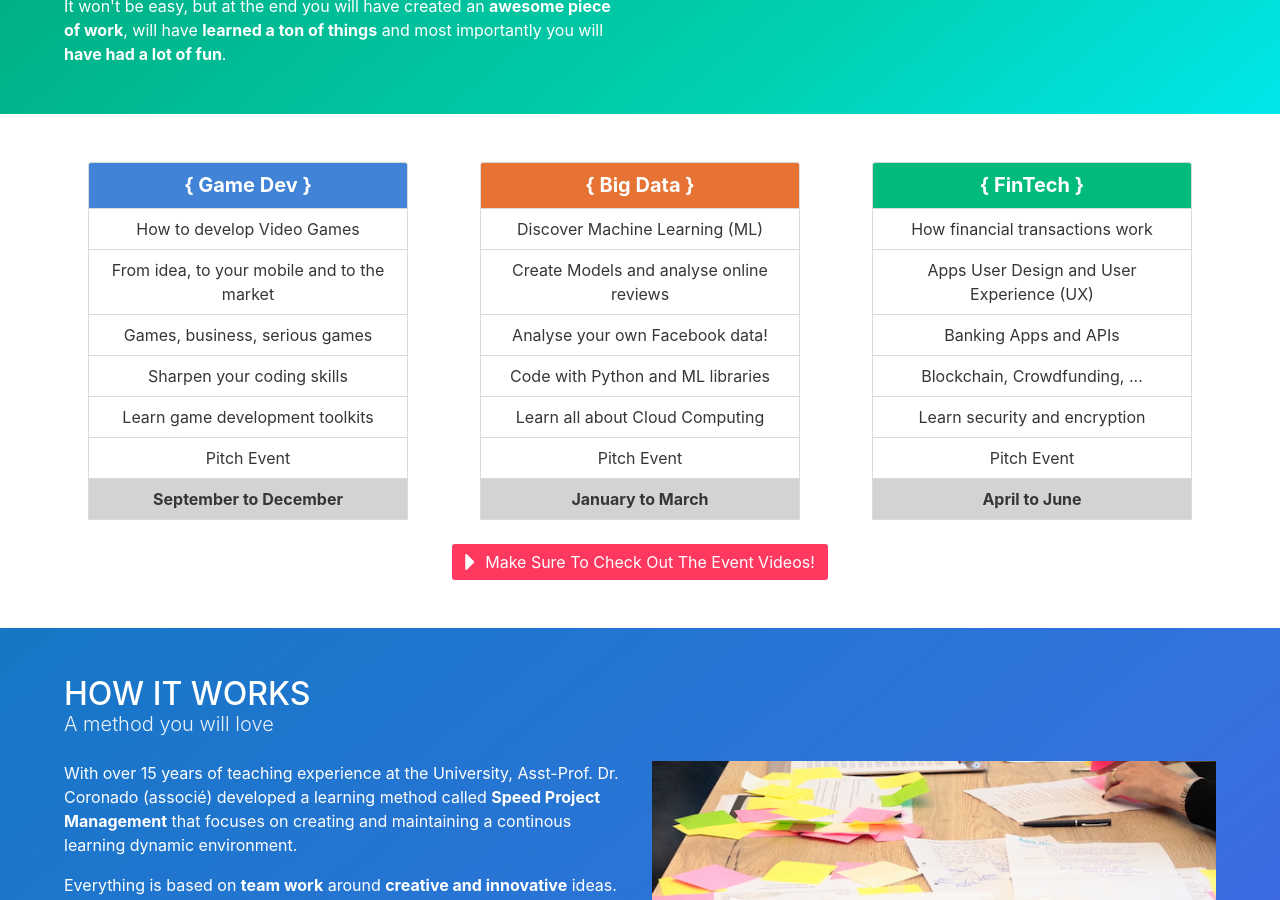
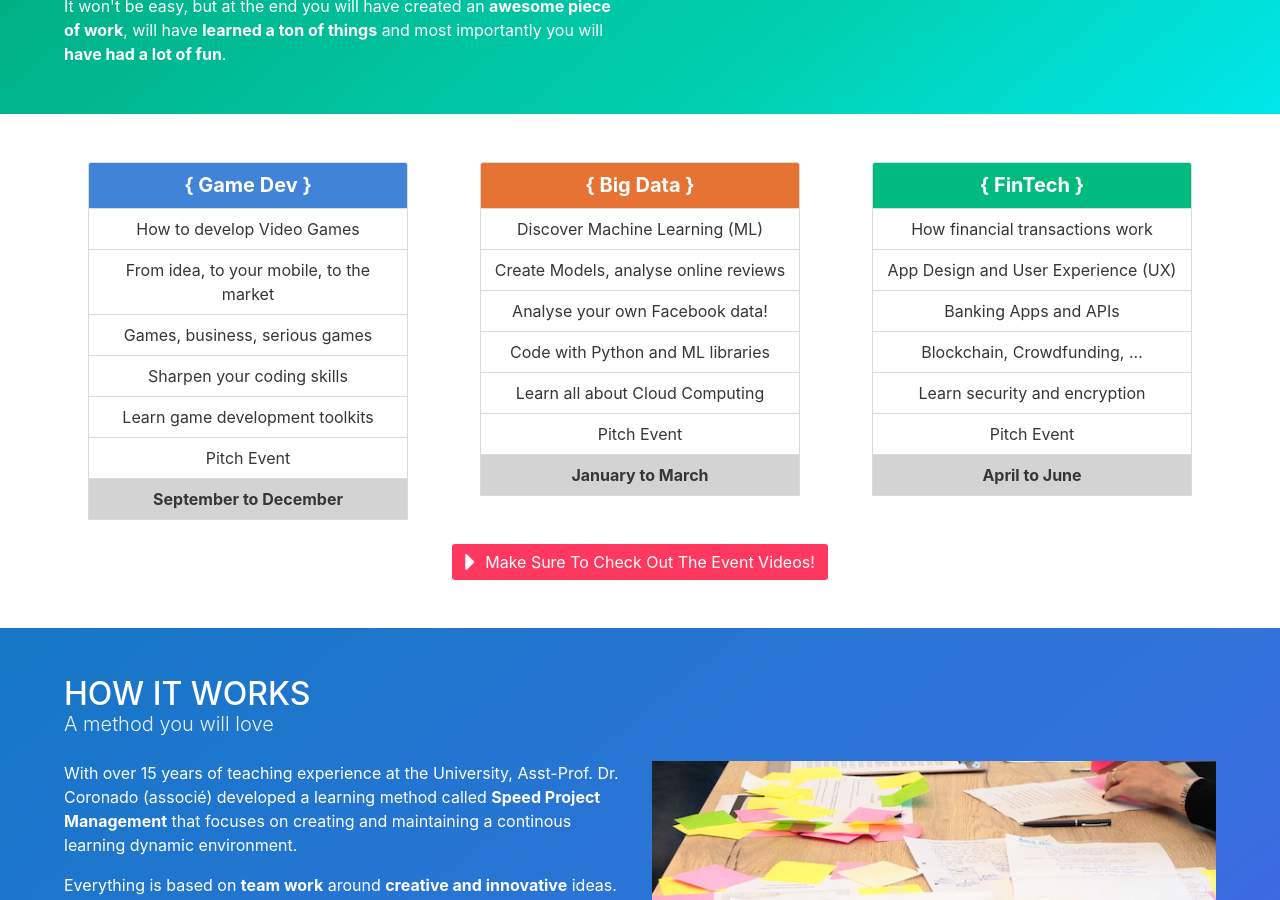
Before and after one commit to LuxembourgTechSchool/luxembourgtechschool.github.io, a Jekyll site: the page built from index.html, in a window 1280 px wide and 900 px high, scrolled down 2668 px. Built offline with Jekyll 4.4.1, drawn with Linux system fonts in a browser that asks for light colours; comment, search, counter and statistics services are not loaded.

Commit message:
Fix 2-line cell in program table

```diff
--- a/index.html
+++ b/index.html
@@ -190,7 +190,7 @@ layout: default
           </p>
 
           <div class="panel-block">How to develop Video Games</div>
-          <div class="panel-block">From idea, to your mobile and to the market</div>
+          <div class="panel-block">From idea, to your mobile, to the market</div>
           <div class="panel-block">Games, business, serious games</div>
           <div class="panel-block">Sharpen your coding skills</div>
           <div class="panel-block">Learn game development toolkits</div>
@@ -209,7 +209,7 @@ layout: default
           </p>
 
           <div class="panel-block">Discover Machine Learning (ML)</div>
-          <div class="panel-block">Create Models and analyse online reviews</div>
+          <div class="panel-block">Create Models, analyse online reviews</div>
           <div class="panel-block">Analyse your own Facebook data!</div>
           <div class="panel-block">Code with Python and ML libraries</div>
           <div class="panel-block">Learn all about Cloud Computing</div>
@@ -229,7 +229,7 @@ layout: default
           </p>
 
           <div class="panel-block">How financial transactions work</div>
-          <div class="panel-block">Apps User Design and User Experience (UX)</div>
+          <div class="panel-block">App Design and User Experience (UX)</div>
           <div class="panel-block">Banking Apps and APIs</div>
           <div class="panel-block">Blockchain, Crowdfunding, ...</div>
           <div class="panel-block">Learn security and encryption</div>
```
